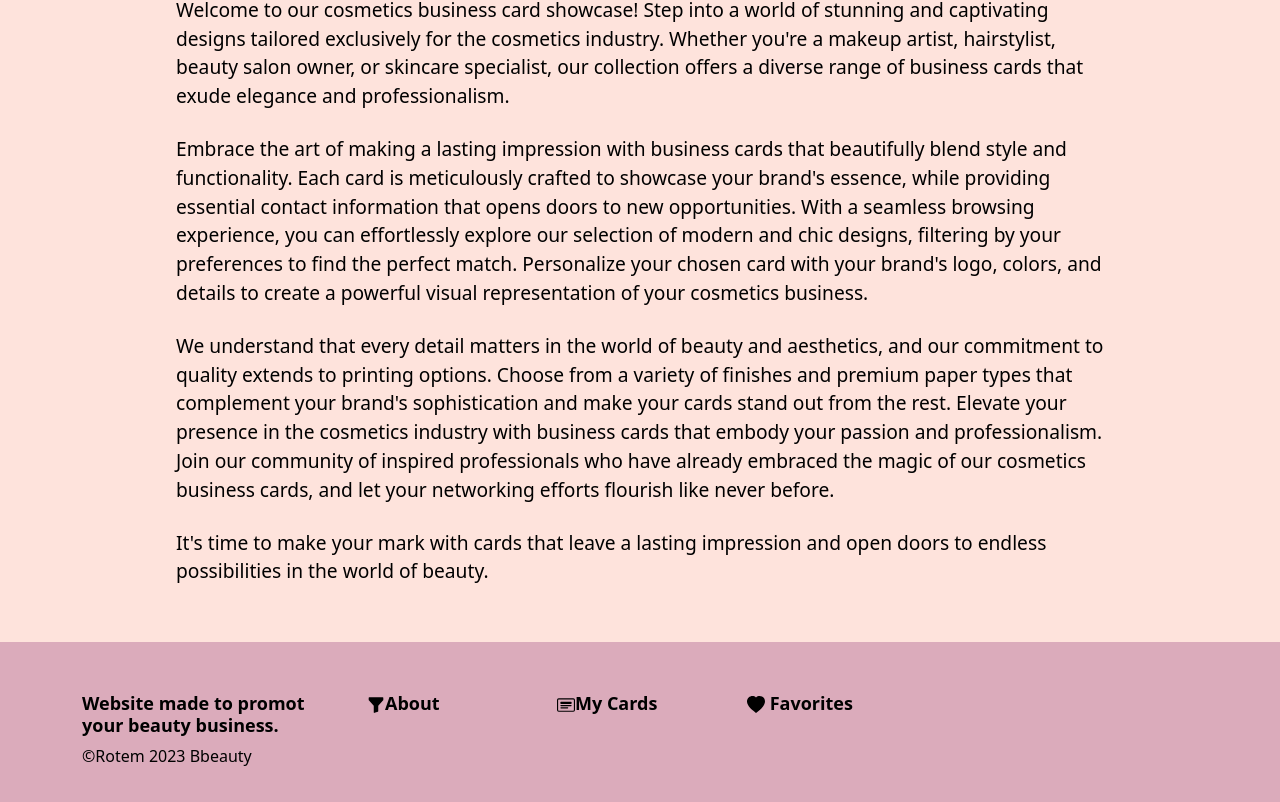
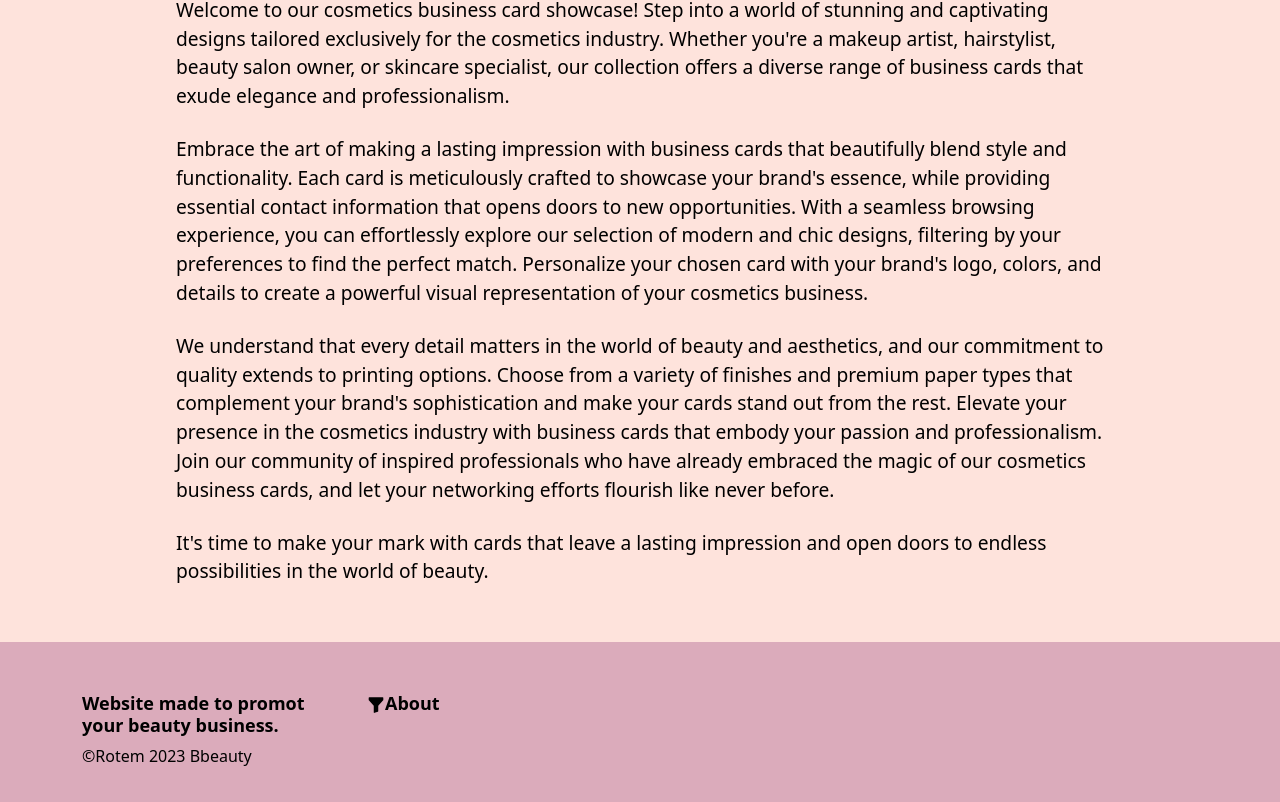
Before and after one commit to rotemfuks/Bbeauty, a React (Create React App) app: page /about in a window 1280 px wide. Shown: the part 212-1014 px from the top of the page. Built offline with nearby package versions, Linux system fonts and the light colour scheme; data requests are answered from the project's data file.

Commit message:
footer user admin && app height to fit footer

```diff
--- a/db.json
+++ b/db.json
@@ -20,8 +20,8 @@
     },
     {
       "name": "bar fuks",
-      "email": "bar@emial.ovjhg",
-      "password": "685839299499764",
+      "email": "bar@gmail.com",
+      "password": "121212Rr.",
       "phone": "056993929299466",
       "isAdmin": false,
       "isBusiness": false,
--- a/src/App.module.scss
+++ b/src/App.module.scss
@@ -6,7 +6,7 @@
     margin: 0 auto;
     // align-items: center;
     padding: 2rem 1rem;
-    min-height: 63vh;
+    min-height: 68vh;
   }
 }
 
--- a/src/components/Footer.tsx
+++ b/src/components/Footer.tsx
@@ -41,6 +41,7 @@ const Footer: FunctionComponent<FooterProps> = () => {
               {/* Add your about content here */}
             </div>
           </Col>
+          {user?.isBusiness && (
             <Col lg={2} md={6} sm={6}>
               <div className={styles.footerColumn}>
                 <Link to={"my-cards"}>
@@ -52,6 +53,8 @@ const Footer: FunctionComponent<FooterProps> = () => {
                 {/* Add your my cards content here */}
               </div>
             </Col>
+          )}
+          {user && (
             <Col lg={2} md={6} sm={6}>
               <div className={styles.footerColumn}>
                 <Link to={"favorites"}>
@@ -62,6 +65,8 @@ const Footer: FunctionComponent<FooterProps> = () => {
                 {/* Add your favorites content here */}
               </div>
             </Col>
+          )}
+
           {user && (
             <Col lg={3} md={6} sm={6}>
               <Button className={styles.logoutInButton} onClick={onLogoutClick}>
```
Lines whose indentation alone changed are shown as unchanged.
